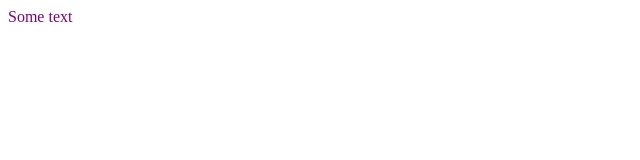
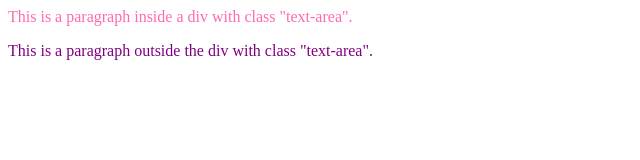
Before and after one commit to knightmoves-schools/025-cascading-styles-thegrim5562-svg, a website: page index.html in a window 1280 px wide. Shown: the whole page, without its empty margins (0-640 px from the left). Drawn offline with Linux system fonts and the light colour scheme.

Commit message:
Add paragraph inside new text-area div

```diff
--- a/index.html
+++ b/index.html
@@ -3,7 +3,7 @@
 <head>
     <title>Cascading Styles</title>
     <style>
-        .text-area {
+        .text-area p {
             color: hotpink;
         }
 
@@ -14,7 +14,10 @@
 </head>
 
 <body>
-    <div style="color: purple;" class="style">Some text</div>
+    <div style="color: purple;" class="text-area">
+        <p>This is a paragraph inside a div with class "text-area".</p>
+    </div>
+    <p>This is a paragraph outside the div with class "text-area".</p>
 </body>
 
 </html>
```
